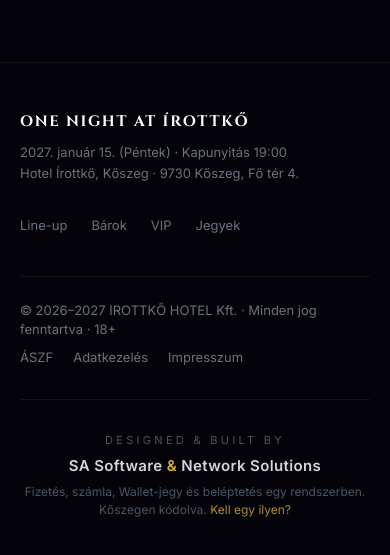
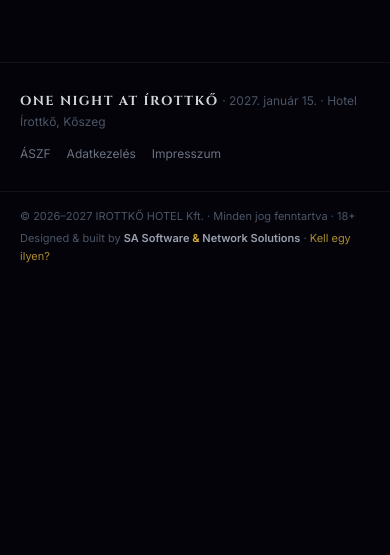
Before and after one commit to TheCinemaker/irottko, a React (Vite) app: page / in a window 390 px wide. Shown: the part 2059-2614 px from the top of the page. After the commit the page ends 2399 px from the top, so only its background shows below. Built offline with nearby package versions, Linux system fonts and the light colour scheme; no server answers; the HTML template or start-up script is replaced by a standard one.

Commit message:
Compact footer: no menu, two short rows (event + legal links; copyright + maker's mark)
Footer height on phones 504 → 219 px.

Co-Authored-By: Claude Opus 5.5 <noreply@anthropic.com>

```diff
--- a/src/components/Footer.jsx
+++ b/src/components/Footer.jsx
@@ -1,56 +1,37 @@
 import React from 'react';
 import { Link } from 'react-router-dom';
-import { EVENT_DETAILS } from '../data/eventData';
+
+// Compact footer: no menu (phones have the tab bar, desktop the top bar).
+// Always keeps the copyright line and the SA Software maker's mark.
+const MAIL = 'mailto:sasoftandnet@gmail.com?subject=Ilyen%20oldalt%20szeretn%C3%A9k';
 
 export default function Footer() {
   return (
-    <footer className="border-t border-white/[0.06] bg-[#05030a] text-[13px] text-gray-500">
-      <div className="mx-auto max-w-6xl px-5 py-12">
-        <div className="flex flex-col gap-8 sm:flex-row sm:justify-between">
+    <footer className="border-t border-white/[0.06] bg-[#05030a] text-[12px] leading-relaxed text-gray-500">
+      <div className="mx-auto flex max-w-6xl flex-col gap-3 px-5 py-7 sm:flex-row sm:items-center sm:justify-between">
         <div>
-            <div className="font-cinzel text-[15px] font-bold tracking-[0.12em] text-white">ONE NIGHT AT ÍROTTKŐ</div>
-            <p className="mt-2 leading-relaxed">
-              {EVENT_DETAILS.dateString} · Kapunyitás {EVENT_DETAILS.doorsOpen}
-              <br />
-              {EVENT_DETAILS.venue} · {EVENT_DETAILS.address}
-            </p>
+          <span className="font-cinzel text-[13px] font-bold tracking-[0.12em] text-gray-300">ONE NIGHT AT ÍROTTKŐ</span>
+          <span className="text-gray-600"> · 2027. január 15. · Hotel Írottkő, Kőszeg</span>
         </div>
-          <nav className="flex gap-6 sm:gap-8">
-            <Link to="/lineup" className="hover:text-white">Line-up</Link>
-            <Link to="/barok" className="hover:text-white">Bárok</Link>
-            <Link to="/vip" className="hover:text-white">VIP</Link>
-            <Link to="/jegyek" className="hover:text-white">Jegyek</Link>
-          </nav>
-        </div>
-        <div className="mt-10 flex flex-col gap-2 border-t border-white/[0.06] pt-6 sm:flex-row sm:justify-between">
-          <span>© 2026–2027 IROTTKŐ HOTEL Kft. · Minden jog fenntartva · 18+</span>
-          <nav className="flex flex-wrap gap-x-5 gap-y-2">
+        <nav className="flex gap-x-4">
           <Link to="/aszf" className="hover:text-white">ÁSZF</Link>
           <Link to="/adatkezeles" className="hover:text-white">Adatkezelés</Link>
           <Link to="/impresszum" className="hover:text-white">Impresszum</Link>
         </nav>
       </div>
-
-        {/* Maker's mark */}
-        <div className="mt-8 flex flex-col items-center gap-1.5 border-t border-white/[0.06] pt-8 text-center">
-          <span className="text-[11px] uppercase tracking-[0.3em] text-gray-600">Designed &amp; built by</span>
-          <a
-            href="mailto:sasoftandnet@gmail.com?subject=Ilyen%20oldalt%20szeretn%C3%A9k"
-            className="group text-[15px] font-semibold tracking-wide text-gray-300 transition-colors hover:text-white"
-          >
+      <div className="mx-auto flex max-w-6xl flex-col gap-1 border-t border-white/[0.06] px-5 py-4 text-[11px] text-gray-600 sm:flex-row sm:justify-between">
+        <span>© 2026–2027 IROTTKŐ HOTEL Kft. · Minden jog fenntartva · 18+</span>
+        <span>
+          Designed &amp; built by{' '}
+          <a href={MAIL} className="font-semibold text-gray-400 hover:text-white">
             SA Software <span className="text-[#d4af37]">&amp;</span> Network Solutions
-          </a>
-          <span className="text-[12px] text-gray-600">
-            Fizetés, számla, Wallet-jegy és beléptetés egy rendszerben. Kőszegen kódolva.{' '}
-            <a
-              href="mailto:sasoftandnet@gmail.com?subject=Ilyen%20oldalt%20szeretn%C3%A9k"
-              className="text-[#d4af37]/80 underline-offset-4 hover:underline"
-            >
+          </a>{' '}
+          ·{' '}
+          <a href={MAIL} className="text-[#d4af37]/80 hover:underline">
             Kell egy ilyen?
           </a>
         </span>
       </div>
-      </div>
     </footer>
   );
 }
```
Lines whose indentation alone changed are shown as unchanged.
